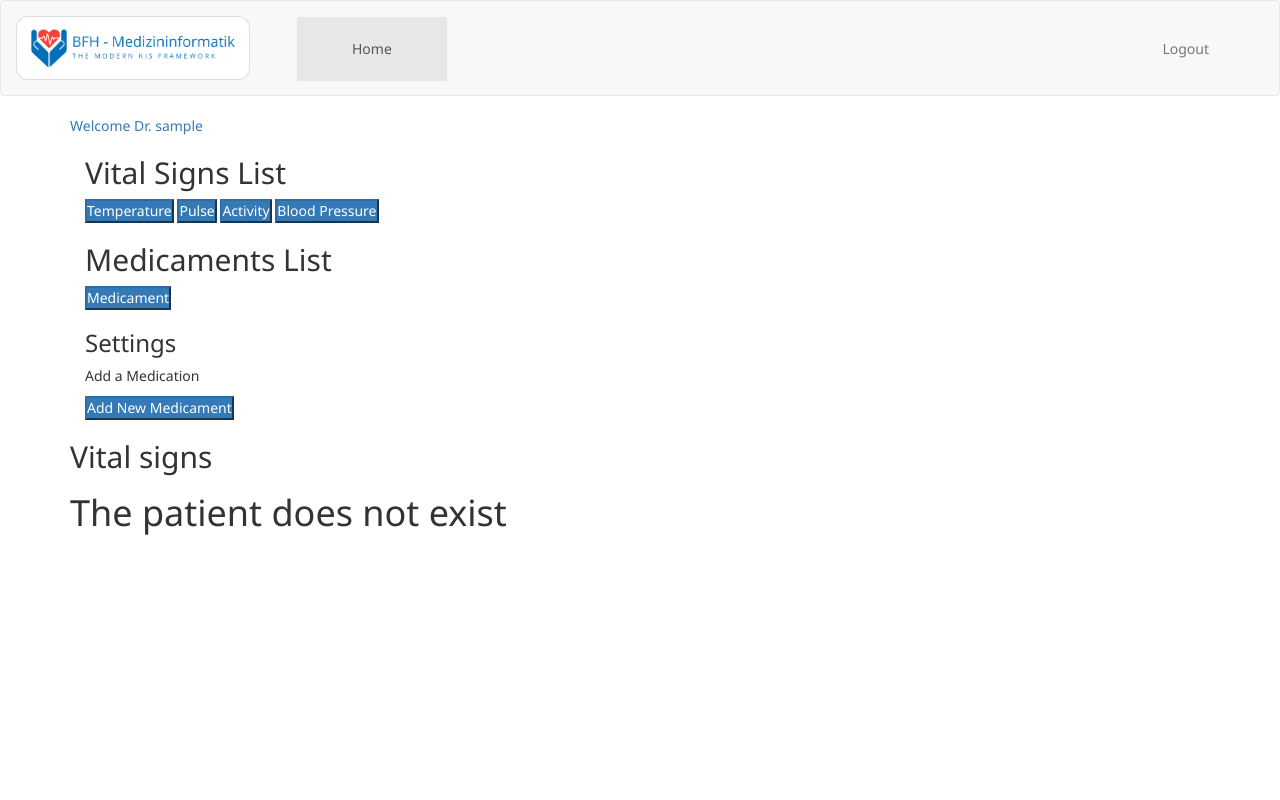
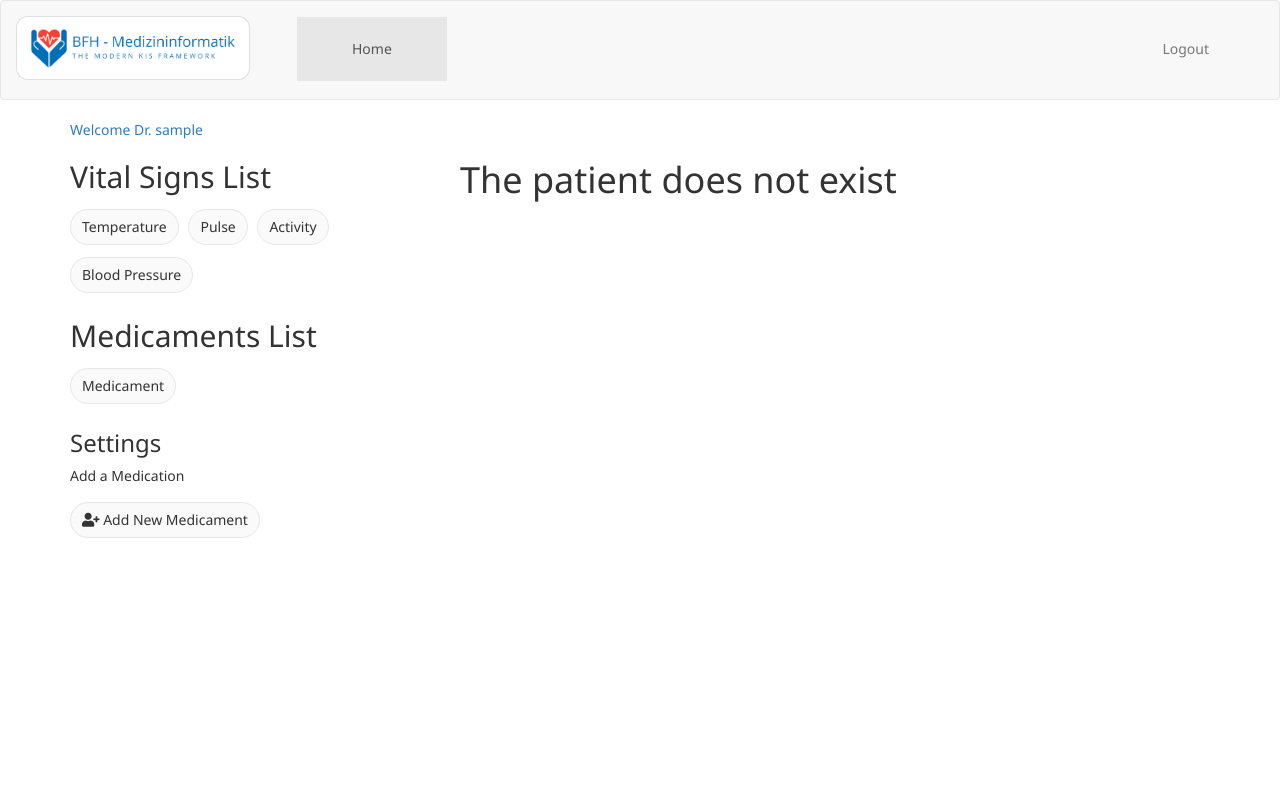
Before and after one commit to frickerg/BTX8054-WebProject, a PHP site: page /viewPatient.php in a window 1280 px wide. Run offline with PHP 8.4, Linux system fonts and the light colour scheme; the visitor is signed in with stand-in values (Sample User, id 1); some libraries are stand-ins or nearby versions.

Commit message:
Improved viewPatient design

```diff
--- a/src/css/custom.css
+++ b/src/css/custom.css
@@ -45,6 +45,18 @@
 	margin-top: 40px;
 }
 
+.btn-light {
+	padding: 7px 11px;
+    border-radius: 20px;
+    background-color: #fafafa;
+    margin: 6px 6px 6px 0px;
+    border: 1px solid #e7e7e7;
+}
+
+.btn-light:hover {
+	background-color: #e7e7e7;
+}
+
 .signs {
     display: none;
 }
@@ -55,6 +67,14 @@
     border: 1px solid red;
     border-radius: 5px;
     color: red;
+}
+
+.navbar {
+	height: 100px;
+}
+
+#sidebar {
+	min-height: calc(100vh - 120px);
 }
 
 .navbar-brand {
--- a/src/template/base.php
+++ b/src/template/base.php
@@ -12,6 +12,9 @@
 	<link rel="stylesheet" href="https://maxcdn.bootstrapcdn.com/bootstrap/3.3.7/css/bootstrap.min.css"
 		integrity="sha384-BVYiiSIFeK1dGmJRAkycuHAHRg32OmUcww7on3RYdg4Va+PmSTsz/K68vbdEjh4u"
 		crossorigin="anonymous">
+	<link rel="stylesheet" href="https://use.fontawesome.com/releases/v5.0.13/css/all.css"
+		integrity="sha384-DNOHZ68U8hZfKXOrtjWvjxusGo9WQnrNx2sqG0tfsghAvtVlRW3tvkXWZh58N9jp"
+		crossorigin="anonymous">
 	<link rel="stylesheet" href="css/custom.css">
 	<link href="https://fonts.googleapis.com/css?family=Noto+Sans" rel="stylesheet">
 </head>
--- a/src/viewPatient.php
+++ b/src/viewPatient.php
@@ -26,7 +26,6 @@
 	</div>
 	<!--/.container-fluid -->
 </nav>
-<div class="container">
 
 <?php
     session_start();
@@ -36,10 +35,17 @@
         exit();
     }
     include 'pdo.inc.php';
+?>
+<div class="container" id="sidebar">
+	<div class="row">
+		<div class="col-xs-12">
+			<?php
             echo '<a> Welcome Dr. '.$_SESSION['user'].'</a>';
             ?>
-
-		<div class="container">
+		</div>
+	</div>
+	<div class="row">
+		<div class="col-lg-4">
 			<h2>Vital Signs List</h2>
 
 			<?php
@@ -67,31 +73,33 @@
             } catch (PDOException $e) {
                 /*** echo the sql statement and error message ***/
                 echo $e->getMessage();
-        }	?>
+            }
+            ?>
 			<div class="btn-group" style="width:100%">
-					<button class="btn-primary" onclick="displayVitalSigns('temperature');">Temperature</button>
-					<button class="btn-primary" onclick="displayVitalSigns('pulse');">Pulse</button>
-					<button class="btn-primary" onclick="displayVitalSigns('activity');">Activity</button>
-					<button class="btn-primary" onclick="displayVitalSigns('bloodpressure');">Blood Pressure</button>
+				<button class="btn-light" onclick="displayVitalSigns('Temperature');">Temperature</button>
+				<button class="btn-light" onclick="displayVitalSigns('Pulse');">Pulse</button>
+				<button class="btn-light" onclick="displayVitalSigns('Activity');">Activity</button>
+				<button class="btn-light" onclick="displayVitalSigns('Blood Pressure');">Blood Pressure</button>
 				<h2>Medicaments List</h2>
-					<button class="btn-primary" onclick="displayMedicaments('Medicament');">Medicament</button>
+				<button class="btn-light" onclick="displayMedicaments('Medicament');">Medicament</button>
 			</div>
 
 			<h3>Settings</h3>
 			<p>Add a Medication</p>
-				<button class="btn-primary" id="addValue">
-    <i class="fas fa-user-plus"></i> Add New Medicament</button>
+			<button class="btn-light" id="addValue">
+				<i class="fas fa-user-plus"></i>&nbsp;Add New Medicament
+			</button>
 		</div>
 
-
-		<div class="main">
-			<h2>Vital signs</h2>
+		<div class="col-lg-8">
+			<h2 id="signTitle"></h2>
 			<?php
                 if ($patientID > 0) {
-            $sql = 'SELECT sign.signID, sign_name, value, time, note
+                    $sql = "SELECT sign.signID, sign_name, value, time, note
 			            FROM patient, vital_sign, sign
-	            WHERE patient.patientID = vital_sign.patientID
-	            AND vital_sign.signID = sign.signID';
+			            WHERE patient.patientID = $patientID
+						AND patient.patientID = vital_sign.patientID
+			            AND vital_sign.signID = sign.signID";
 
                     $statement = $dbh->prepare($sql);
                     $statement->bindParam(':patientID', $patientID, PDO::PARAM_INT);
@@ -99,12 +107,17 @@
 
                     $i = 0;
                     while ($line = $statement->fetch()) {
-                if (0 == $i) {
-                    echo "<table id='".strtolower($line['sign_name'])."' class='signs'>";
-                    ++$i;
-                } elseif ($line['signID'] > $i) {
+                        if ($line['signID'] > $i) {
                             echo '</table>';
-                    echo "<table id='".strtolower($line['sign_name'])."' class='signs'>";
+                        }
+                        if ($line['signID'] > $i) {
+                            echo '<table class="table table-striped signs" id="'.$line['sign_name'].'">';
+                            echo '<tr>';
+                            echo '<th>Vital Sign</th>';
+                            echo '<th>Value</th>';
+                            echo '<th>Time</th>';
+                            echo '<th>Note</th>';
+                            echo '</tr>';
                             ++$i;
                         }
                         echo '<tr>';
@@ -122,7 +135,7 @@
             ?>
 		</div>
 	</div>
-
+</div>
 <script>
 	function displayVitalSigns(sign) {
 		var list = document.getElementsByClassName("signs");
@@ -134,7 +147,7 @@
 		} catch (err) {
 			document.getElementById('warning').style.display = "block";
 		}
-
+		document.getElementById('signTitle').innerHTML = sign;
 	}
 </script>
 
```
Lines whose indentation alone changed are shown as unchanged.
